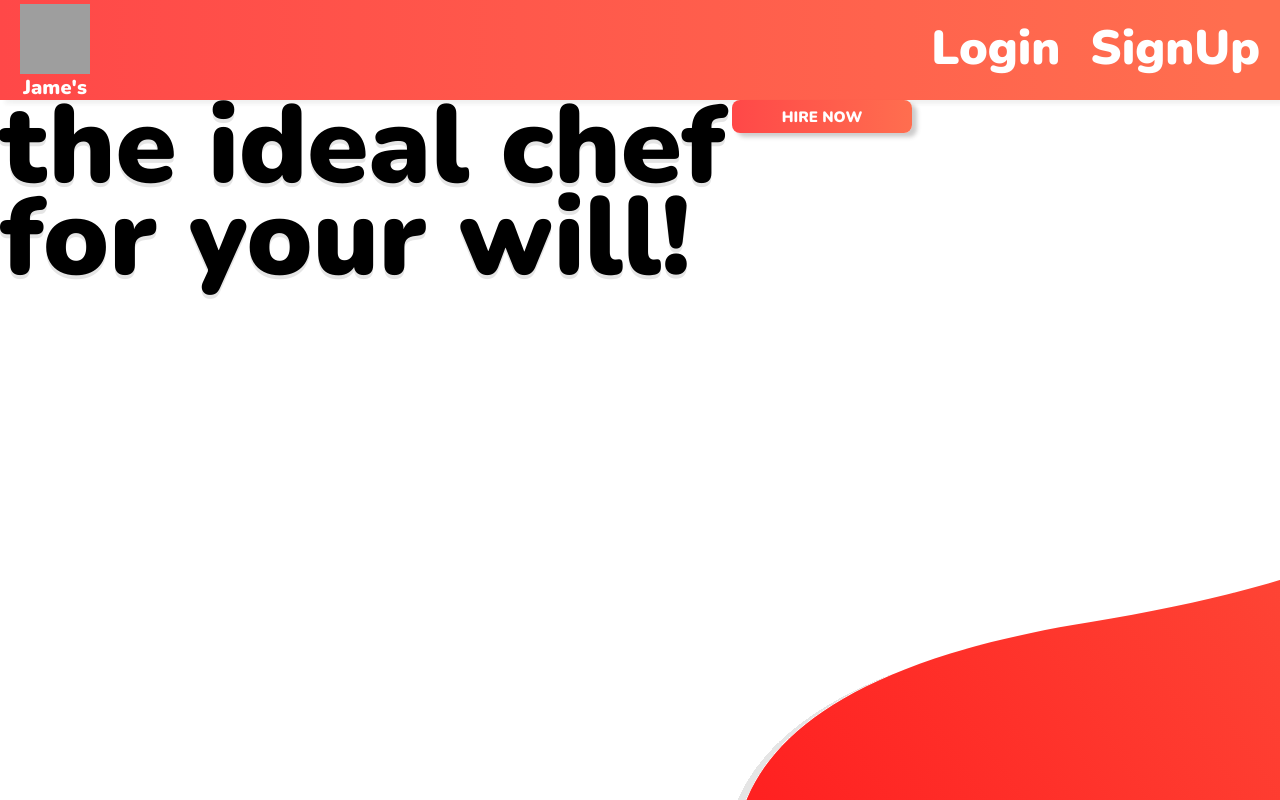
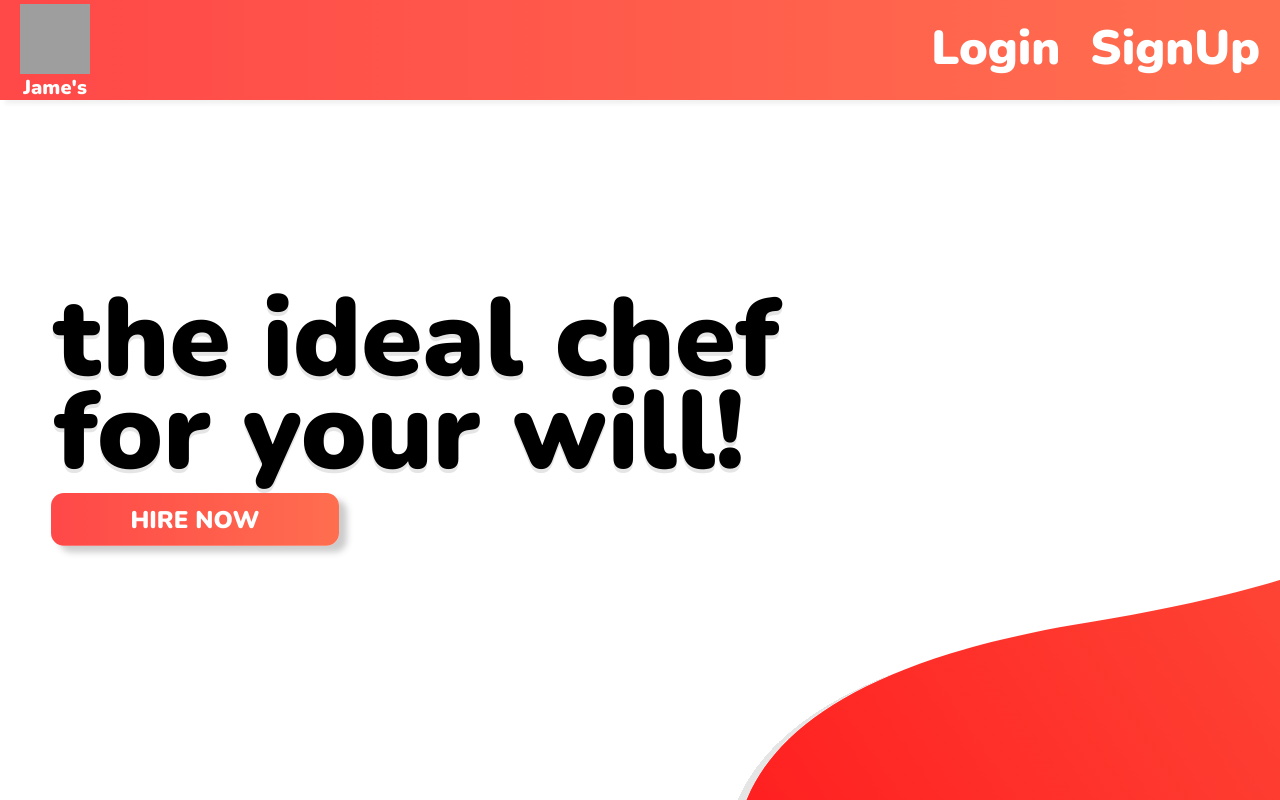
Before and after one commit to LucasLiebl/HACKATHONREAL, a Vue app in the folder Frontend/: page / in a window 1280 px wide. Built offline with nearby package versions, Linux system fonts and the light colour scheme; grey boxes are pictures that could not be loaded.

Commit message:
LoginPage and Components att

```diff
--- a/Frontend/src/components/login/ButtonType.vue
+++ b/Frontend/src/components/login/ButtonType.vue
@@ -31,7 +31,4 @@ transition: .3s ;
 .button:hover{
 cursor: pointer;
 }
-.button:active{
-transform: scale(0.9);
-}
 </style>
--- a/Frontend/src/views/HomePage.vue
+++ b/Frontend/src/views/HomePage.vue
@@ -3,10 +3,10 @@ import HeaderNav from '../components/HeaderNav.vue'
 import ButtonType from '../components/login/ButtonType.vue';
 </script>
 <template>
-  <header-nav text1="Login" text2="SignUp" localto="" localto2="" localto3=""> </header-nav>
+  <header-nav text1="Login" text2="SignUp" localto="/loginpage" localto2="" localto3=""> </header-nav>
   <main class="container">
       <div class="title"><h1>the ideal chef for your will!</h1></div>
-    <button-type buttontext="HIRE NOW">
+    <button-type class="button" buttontext="HIRE NOW">
 
     </button-type>
   </main>
@@ -69,7 +69,20 @@ import ButtonType from '../components/login/ButtonType.vue';
 <style scoped>
 .container{
     display: flex;
+    flex-direction: column;
+    gap: 50px;
 }
+.button{
+  top: 24.17vh;
+  position: relative;
+left: 8.22vw;
+transform: scale(1.6);
+
+}
+button:active{
+transform: scale(1.4);
+}
+
 
 h1 {
   color: #000;
@@ -91,5 +104,10 @@ svg {
   width: 57.19vw;
   height: 19.91vh;
   flex-shrink: 0;
+  position: relative;
+  top: 24.17vh;
+  left: 4.22vw;
+
 }
+
 </style>
--- a/Frontend/src/views/LoginPage.vue
+++ b/Frontend/src/views/LoginPage.vue
@@ -20,8 +20,8 @@ import InputType from '../components/login/InputType.vue'
 
       <a class="forgotPass"> <RouterLink to="/"> FORGOT PASSWORD?</RouterLink> </a>
       <div class="buttons">
-        <button-type buttontext="login"> </button-type>
-        <button-type buttontext="register"> </button-type>
+        <button-type class="button" buttontext="login"> </button-type>
+        <button-type class="button" buttontext="register"> </button-type>
       </div>
     </div>
     <div class="footer">
@@ -105,6 +105,10 @@ svg {
   display: grid;
   grid-template-rows: 1fr 1fr;
   row-gap: 22px;
+  justify-items: center;
+}
+.button:active{
+transform: scale(0.9);
 }
 .titles {
   display: flex;
```
